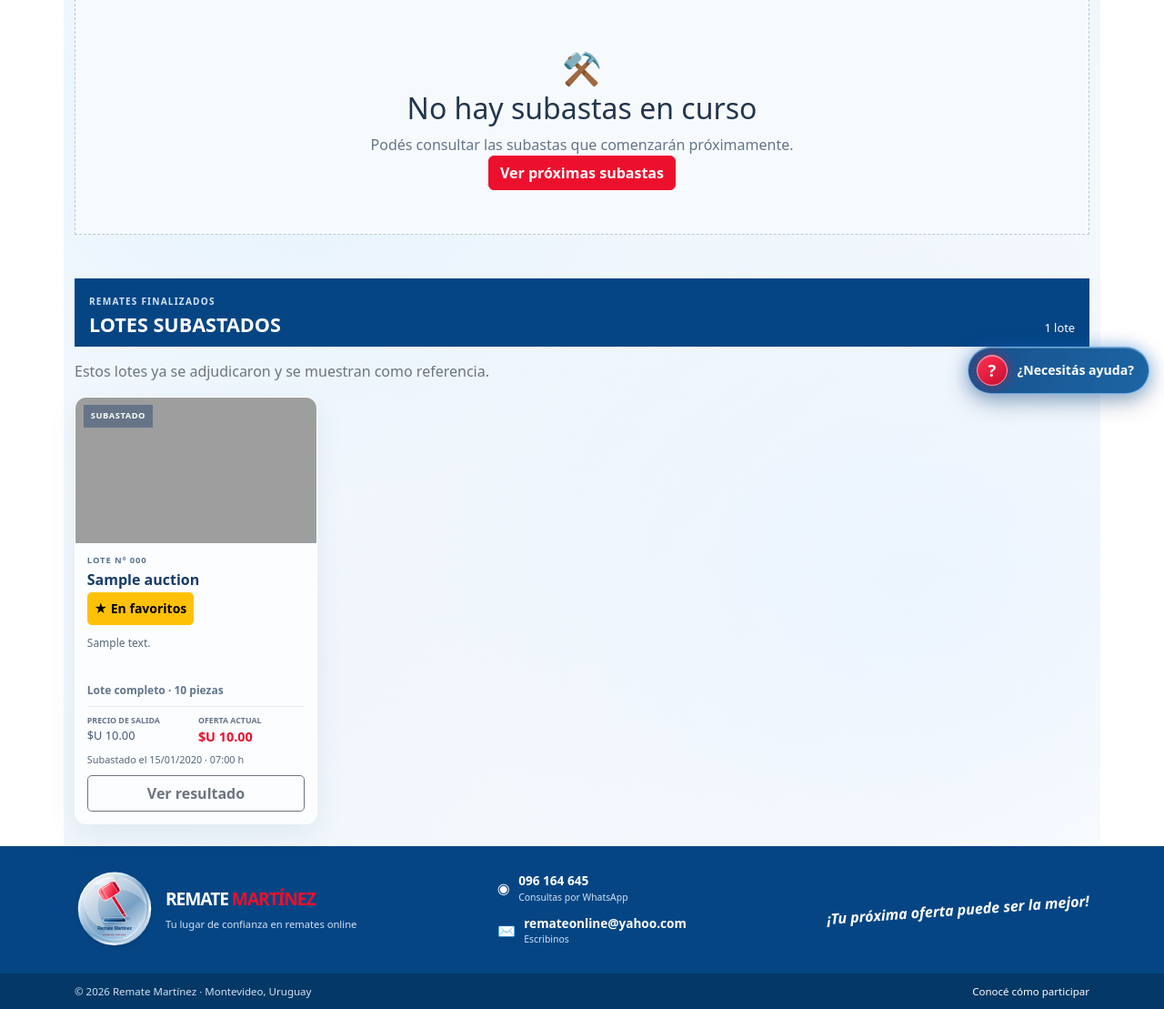
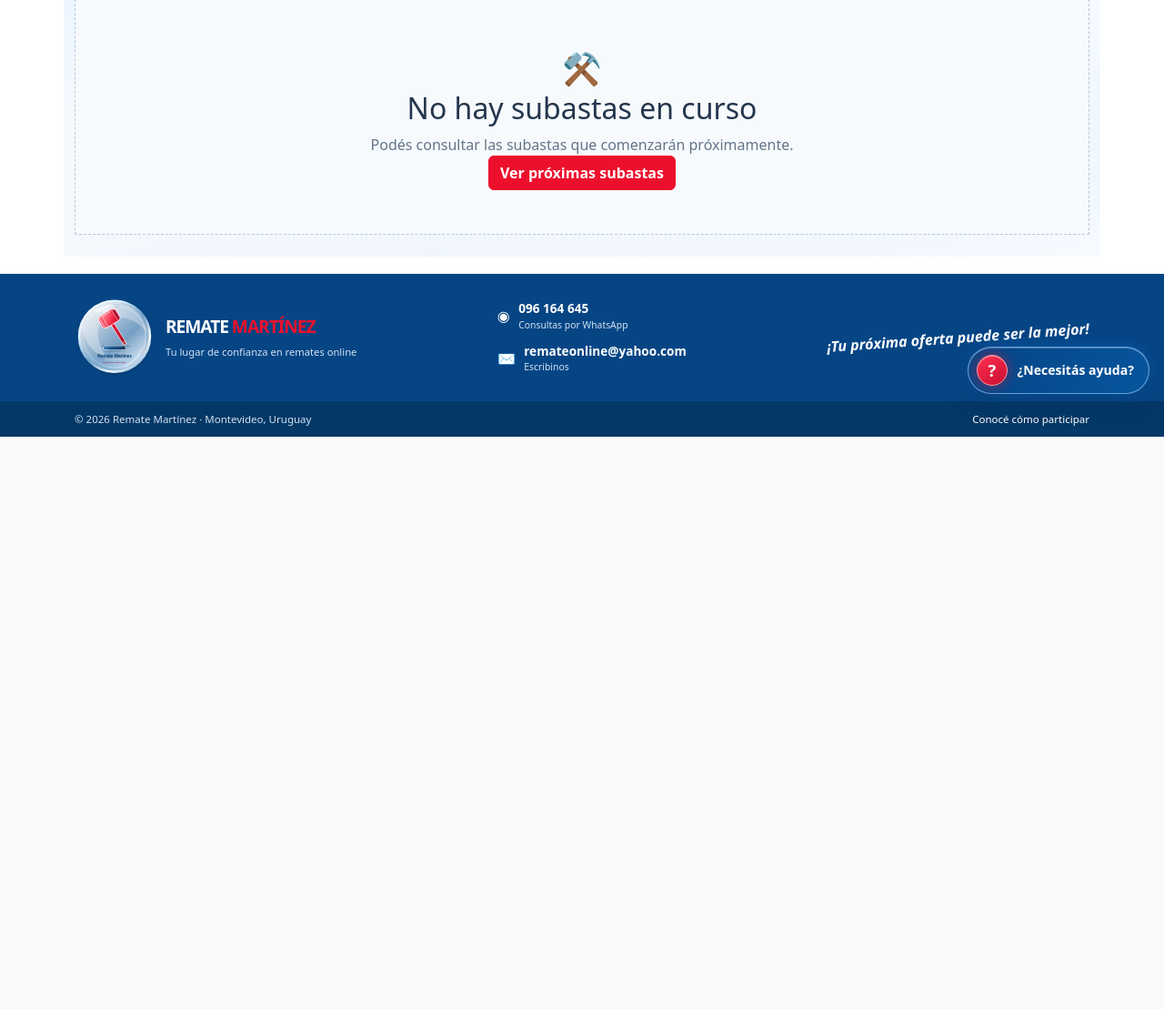
Before and after one commit to jpmartinezmarconi/remate, a Flask app: page /subastas-activas in a window 1280 px wide. Shown: the part 351-1460 px from the top of the page at 91% size. After the commit the page ends 831 px from the top, so only its background shows below. Run offline with Flask 3, Linux system fonts and the light colour scheme; the visitor is signed in with stand-in values (Sample User, id 1); tables that the repository leaves empty hold one stand-in row (values such as "Sample post"); grey boxes are pictures that could not be loaded.

Commit message:
Hide sold lots from public list; show finished bids 24h in account
Co-authored-by: Copilot <223556219+Copilot@users.noreply.github.com>

```diff
--- a/routes/account.py
+++ b/routes/account.py
@@ -105,7 +105,13 @@ def dashboard():
     participated_by_id = {}
     for bid in bid_rows:
         participated_by_id.setdefault(bid.auction_id, bid.auction)
-    participated = list(participated_by_id.values())
+    # Los lotes finalizados solo se listan 24 horas; los ganados siguen en "Subastas que gané".
+    visible_since = now - timedelta(hours=24)
+    participated = [
+        auction
+        for auction in participated_by_id.values()
+        if auction.closes_at > visible_since
+    ]
 
     closed_bids = (
         Bid.query.join(Auction)
--- a/routes/auction.py
+++ b/routes/auction.py
@@ -193,14 +193,6 @@ def active_auctions():
         .order_by(Auction.group_name.asc(), Auction.closes_at.asc())
         .all()
     )
-    sold_auctions = (
-        Auction.query.filter(
-            Auction.closes_at <= now,
-            Auction.bids.any(),
-        )
-        .order_by(Auction.closes_at.desc(), Auction.id.desc())
-        .all()
-    )
     unsold_auctions = (
         Auction.query.filter(
             Auction.closes_at <= now,
@@ -210,11 +202,10 @@ def active_auctions():
         .order_by(Auction.closes_at.desc(), Auction.id.desc())
         .all()
     )
-    listed_auctions = auctions + sold_auctions + unsold_auctions
+    listed_auctions = auctions + unsold_auctions
     return render_template(
         "active_auctions.html",
         auctions=auctions,
-        sold_auctions=sold_auctions,
         unsold_auctions=unsold_auctions,
         now_timestamp=now.replace(tzinfo=timezone.utc).timestamp(),
         cover_photos=cover_photo_ids(listed_auctions),
--- a/templates/account_dashboard.html
+++ b/templates/account_dashboard.html
@@ -82,7 +82,7 @@
 
   <section class="private-panel">
     <div class="d-flex flex-wrap justify-content-between align-items-end gap-2 mb-3">
-      <div><h2 class="mb-1">Subastas en las que participé</h2><p class="text-secondary mb-0">Incluye lotes activos, próximos y finalizados.</p></div>
+      <div><h2 class="mb-1">Subastas en las que participé</h2><p class="text-secondary mb-0">Incluye lotes activos, próximos y los finalizados en las últimas 24 horas.</p></div>
       <span class="auction-count">{{ participated|length }} lote{{ '' if participated|length == 1 else 's' }}</span>
     </div>
     {% if participated %}
--- a/templates/active_auctions.html
+++ b/templates/active_auctions.html
@@ -45,22 +45,5 @@
       </div>
     </section>
   {% endif %}
-  {% if sold_auctions %}
-    <section class="sold-auctions-section mt-5" aria-labelledby="sold-auctions-title">
-      <div class="section-heading">
-        <div><span class="section-kicker">REMATES FINALIZADOS</span><h2 id="sold-auctions-title">Lotes subastados</h2></div>
-        <span class="auction-count">{{ sold_auctions|length }} lote{{ '' if sold_auctions|length == 1 else 's' }}</span>
-      </div>
-      <p class="text-secondary">Estos lotes ya se adjudicaron y se muestran como referencia.</p>
-      {% from "_auction_card.html" import render_auction_card with context %}
-      <div class="row g-3">
-        {% for auction in sold_auctions %}
-          <div class="col-sm-6 col-lg-4 col-xl-3">
-            {{ render_auction_card(auction, cover_photos.get(auction.id), favorite_auction_ids) }}
-          </div>
-        {% endfor %}
-      </div>
-    </section>
-  {% endif %}
 </section>
 {% endblock %}
```
Also changed, not shown: tests/test_private_area.py (+22 -3 lines), README.md.
